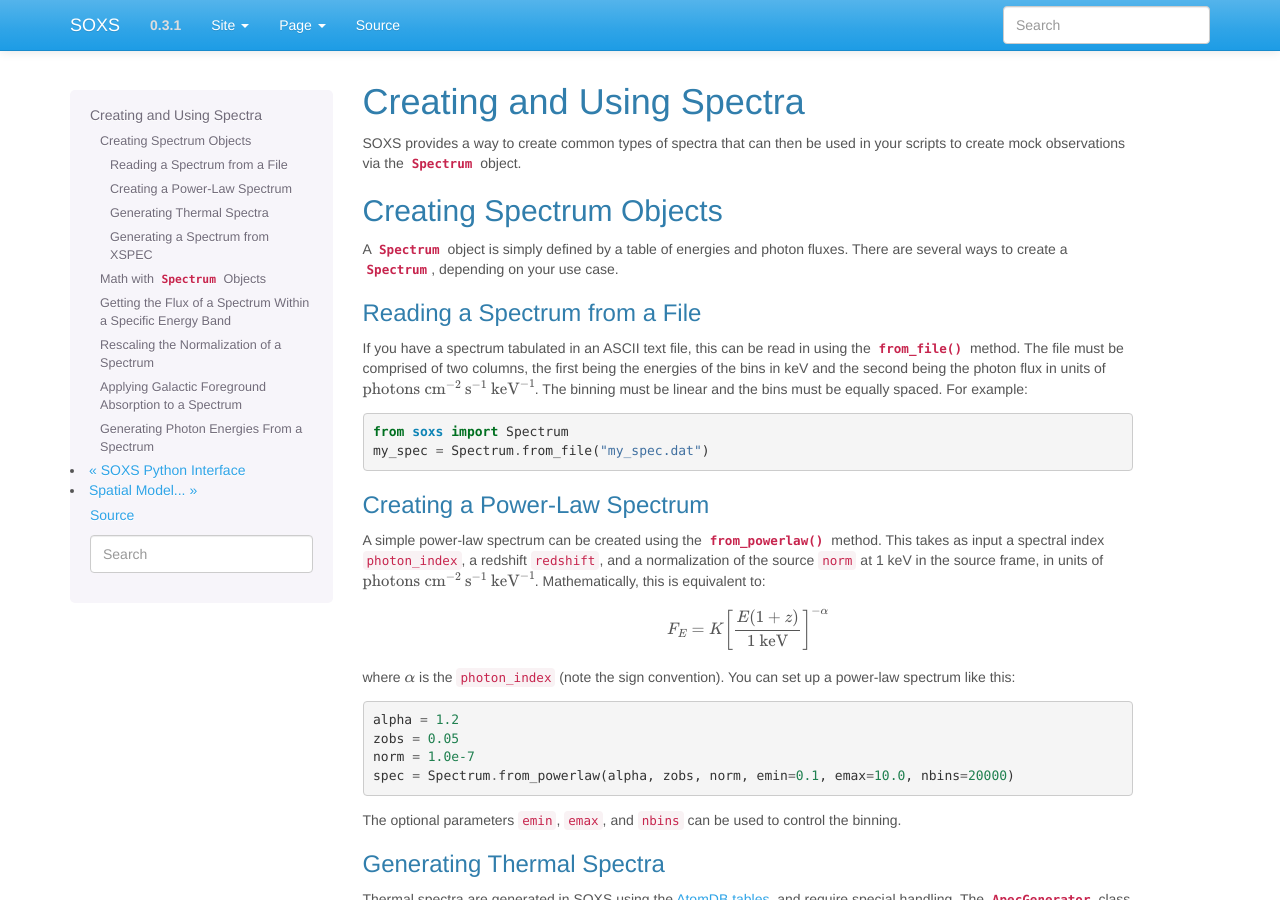
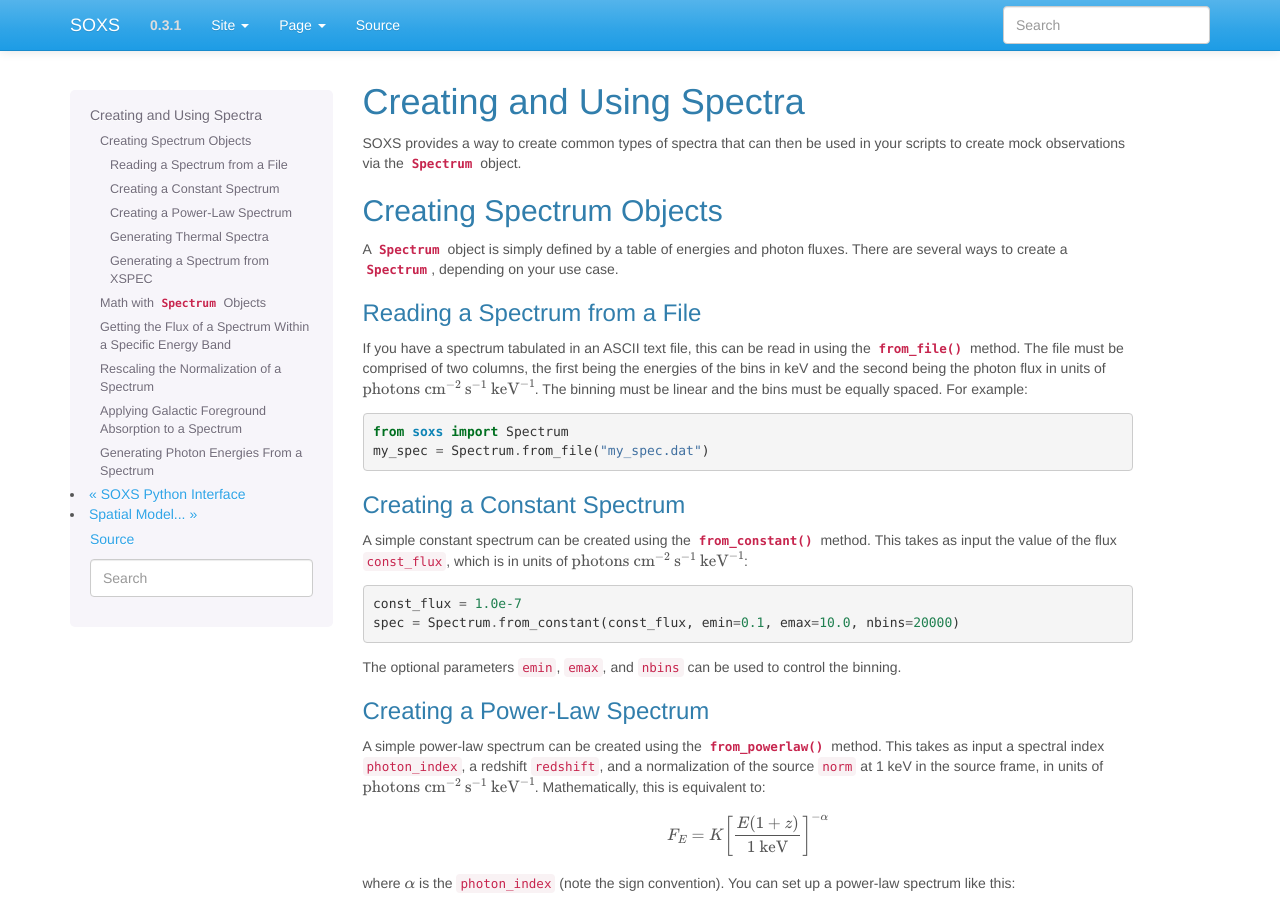
Before and after one commit to lynx-x-ray-observatory/soxs, a Sphinx documentation site: the page built from doc/source/python/spectra.rst, in a window 1280 px wide and 900 px high. Built offline with Sphinx 7.4.7, drawn with Linux system fonts in a browser that asks for light colours.

Commit message:
Add in constant spectrum docs

```diff
--- a/doc/source/python/spectra.rst
+++ b/doc/source/python/spectra.rst
@@ -28,6 +28,21 @@ must be linear and the bins must be equally spaced. For example:
 
     from soxs import Spectrum
     my_spec = Spectrum.from_file("my_spec.dat")
+
+Creating a Constant Spectrum
+++++++++++++++++++++++++++++
+
+A simple constant spectrum can be created using the :meth:`~soxs.spectra.Spectrum.from_constant`
+method. This takes as input the value of the flux ``const_flux``, which is in units of
+:math:`{\rm photons}~{\rm cm}^{-2}~{\rm s}^{-1}~{\rm keV}^{-1}`:
+
+.. code-block:: python
+
+    const_flux = 1.0e-7
+    spec = Spectrum.from_constant(const_flux, emin=0.1, emax=10.0, nbins=20000)
+
+The optional parameters ``emin``, ``emax``, and ``nbins`` can be used to control the
+binning.
 
 Creating a Power-Law Spectrum
 +++++++++++++++++++++++++++++
```
